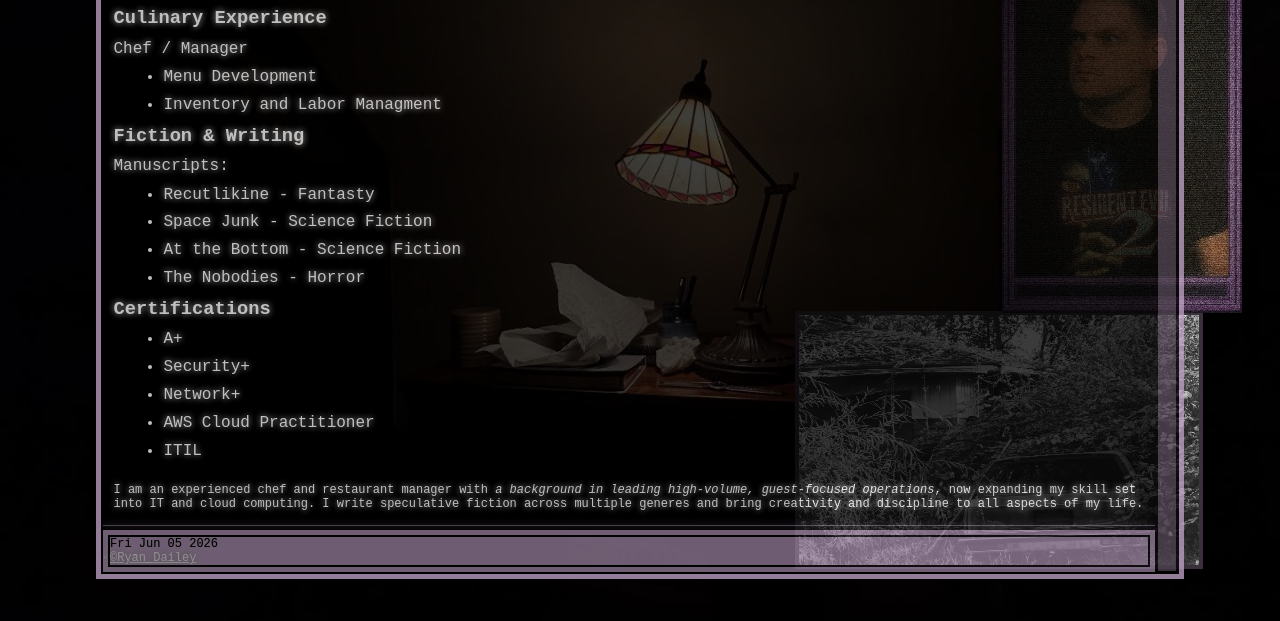
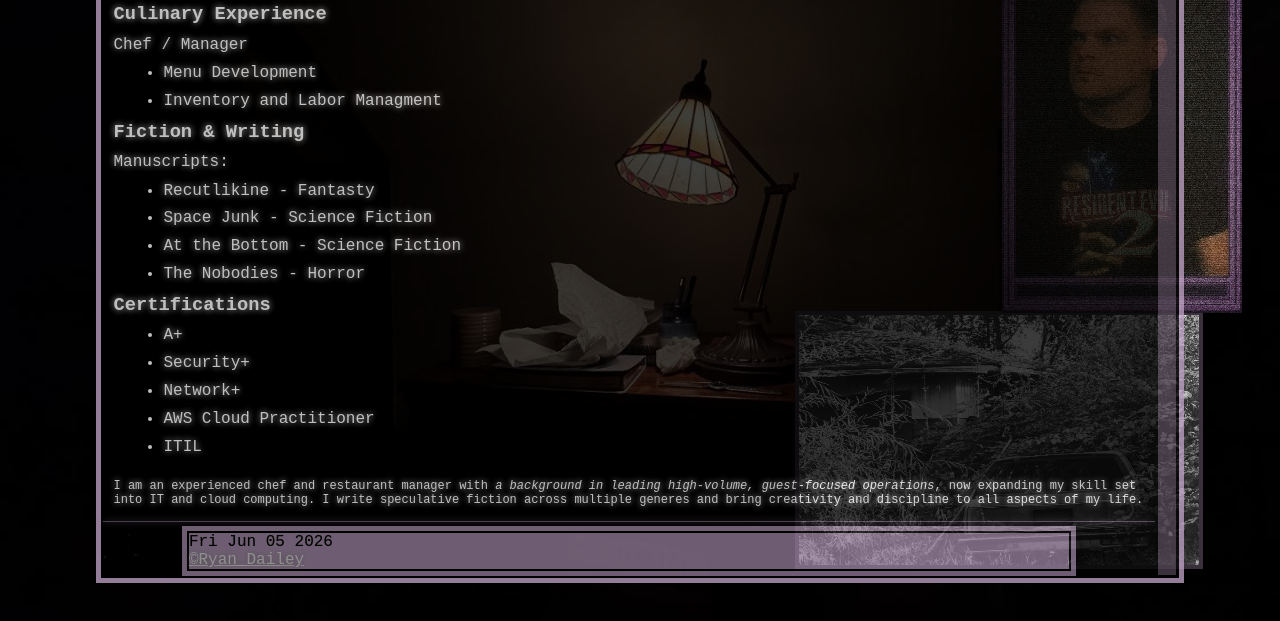
Before and after one commit to orangeaxe/re2OS, a plain HTML site: page index.html in a window 1280 px wide. Shown: the part 169-790 px from the top of the page. Drawn offline with Linux system fonts and the light colour scheme.

Commit message:
Update index.html

```diff
--- a/index.html
+++ b/index.html
@@ -94,7 +94,8 @@
 		</article>
 			<section>
 					<hr>
-				<table class="summary">
+				<table>
+				<!-- <table class="summary"> -->
 				<!-- I'm including the kitchen sink, can't be too careful
                         ___
                       .' _ '.
```
